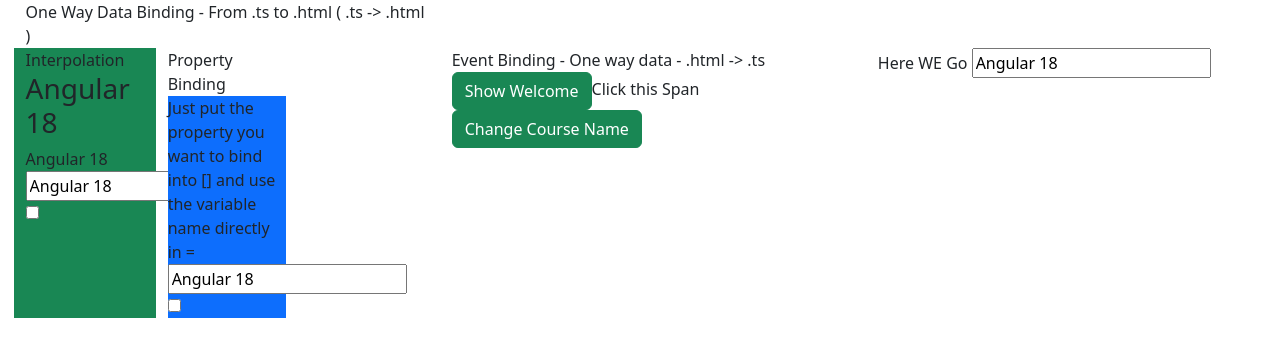
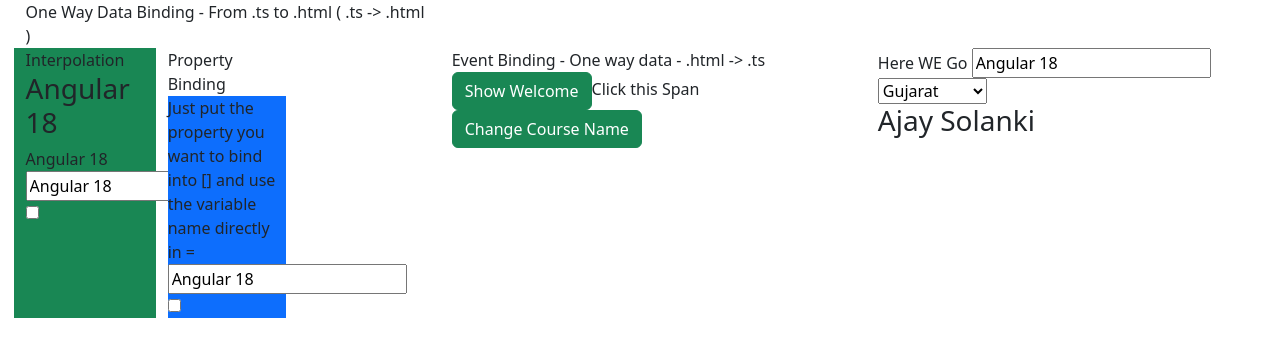
Before and after one commit to themusicaldeveloper/Angular18, an Angular app: page / in a window 1280 px wide. Shown: the top 356 px of the page. Built offline with nearby package versions, Linux system fonts and the light colour scheme.

Commit message:
2.1 Signal & ngModel - Data Binding

```diff
--- a/src/app/components/data-binding/data-binding.component.html
+++ b/src/app/components/data-binding/data-binding.component.html
@@ -43,5 +43,16 @@
     <div class="col-4">
         Here WE Go
         <input type="text" [(ngModel)]="courseName"  placeholder="Enter course"/>
+        <select [(ngModel)]="stateName">
+            <option value="">Select State</option>
+            <option value="Karnataka">Karnataka</option>
+            <option value="Goa">Goa</option>
+            <option value="Manipur">Manipur</option>
+            <option value="Gujarat">Gujarat</option>
+            <option value="Rajasthan">Rajasthan</option>
+        </select>
+
+        <h3>{{firstName()}}</h3>
+
     </div>
 </div>
--- a/src/app/components/data-binding/data-binding.component.ts
+++ b/src/app/components/data-binding/data-binding.component.ts
@@ -1,4 +1,4 @@
-import { Component } from '@angular/core';
+import { Component, signal } from '@angular/core';
 import { NgModule  } from '@angular/core';
 import { FormsModule   } from '@angular/forms';
 
@@ -13,9 +13,13 @@
   courseName:string = "Angular 18";
   inputType = "checkbox";
   myClassName:string = "bg-primary";
+  stateName:string = "Gujarat";
+
+  firstName = signal("Ajay Solanki");
 
   constructor(){
     //this.inputType="textbox";
+
 
   }
 
@@ -27,5 +31,6 @@
 
   changeCourseName(){
     this.courseName = "React Native";
+    this.firstName.set("Vijay");
   }
 }
```
